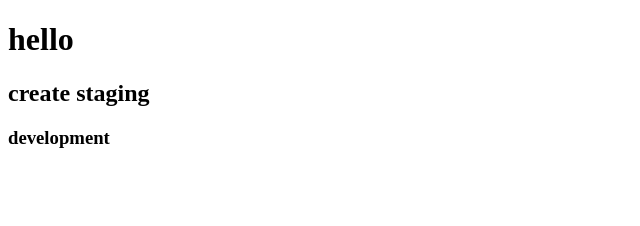
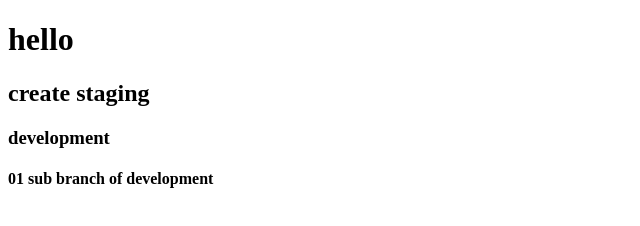
Before and after one commit to isha1320/netlify, a plain HTML site: page index.html in a window 1280 px wide. Shown: the whole page, without its empty margins (0-640 px from the left). Drawn offline with Linux system fonts and the light colour scheme.

Commit message:
01  commit

```diff
--- a/index.html
+++ b/index.html
@@ -9,5 +9,6 @@
     <h1>hello </h1>
     <h2>create staging</h2>
     <h3> development</h3>
+    <h4>01 sub branch of development</h4>
 </body>
 </html>
```
